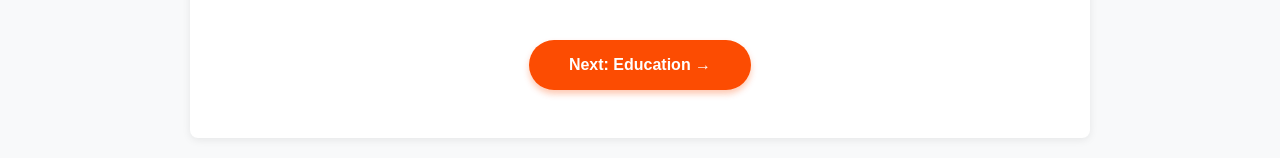
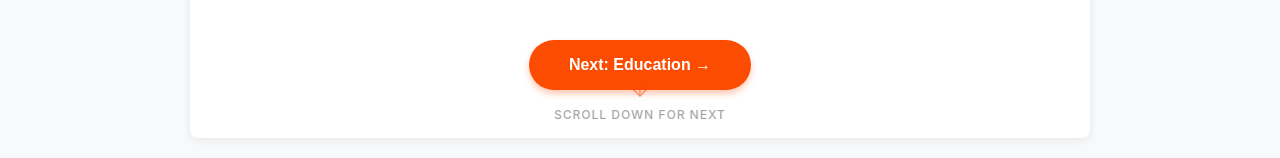
Before and after one commit to Jichuan14/jichuan14.github.io, a React (Vite) app: page / in a window 1280 px wide. Shown: the part 634-792 px from the top of the page. Built offline with nearby package versions, Linux system fonts and the light colour scheme.

Commit message:
update scrolling logic

```diff
--- a/src/App.css
+++ b/src/App.css
@@ -78,6 +78,7 @@
   max-height: calc(100vh - 250px);
   overflow-y: auto;
   scroll-behavior: smooth;
+  position: relative;
 }
 
 .content-section h2 {
@@ -93,6 +94,43 @@
   color: #000000;
   line-height: 1.8;
   margin-bottom: 1rem;
+}
+
+/* Section Transition Animations */
+.content-section {
+  transition: opacity 0.3s ease, transform 0.3s ease;
+  opacity: 1;
+  transform: translateY(0);
+}
+
+.content-section.fade-in {
+  animation: fadeInSlide 0.3s ease forwards;
+}
+
+.content-section.fade-out {
+  animation: fadeOutSlide 0.15s ease forwards;
+}
+
+@keyframes fadeInSlide {
+  from {
+    opacity: 0;
+    transform: translateY(20px);
+  }
+  to {
+    opacity: 1;
+    transform: translateY(0);
+  }
+}
+
+@keyframes fadeOutSlide {
+  from {
+    opacity: 1;
+    transform: translateY(0);
+  }
+  to {
+    opacity: 0;
+    transform: translateY(-20px);
+  }
 }
 
 /* About Me Styles */
@@ -206,6 +244,96 @@
   box-shadow: 0 2px 4px rgba(252, 76, 2, 0.3);
 }
 
+/* Scroll Hints */
+.scroll-hint {
+  position: absolute;
+  left: 50%;
+  transform: translateX(-50%);
+  display: flex;
+  flex-direction: column;
+  align-items: center;
+  gap: 0.5rem;
+  z-index: 10;
+  pointer-events: none;
+  animation: fadeInOut 2s ease-in-out infinite;
+  opacity: 0.6;
+}
+
+.scroll-hint-top {
+  top: 1rem;
+}
+
+.scroll-hint-bottom {
+  bottom: 1rem;
+}
+
+.scroll-hint-icon {
+  font-size: 1.5rem;
+  color: #FC4C02;
+  animation: bounce 1.5s ease-in-out infinite;
+  font-weight: 300;
+}
+
+.scroll-hint-text {
+  font-size: 0.75rem;
+  color: #666;
+  text-transform: uppercase;
+  letter-spacing: 1px;
+  font-weight: 500;
+  white-space: nowrap;
+}
+
+@keyframes fadeInOut {
+  0%, 100% {
+    opacity: 0.4;
+  }
+  50% {
+    opacity: 0.8;
+  }
+}
+
+@keyframes bounce {
+  0%, 100% {
+    transform: translateY(0);
+  }
+  50% {
+    transform: translateY(5px);
+  }
+}
+
+/* Gradient overlays for scroll hints */
+.main-content::before,
+.main-content::after {
+  content: '';
+  position: sticky;
+  left: 0;
+  right: 0;
+  height: 60px;
+  pointer-events: none;
+  z-index: 5;
+  transition: opacity 0.3s ease;
+}
+
+.main-content::before {
+  top: 0;
+  background: linear-gradient(to bottom, rgba(255, 255, 255, 0.95), rgba(255, 255, 255, 0));
+  opacity: 0;
+}
+
+.main-content::after {
+  bottom: 0;
+  background: linear-gradient(to top, rgba(255, 255, 255, 0.95), rgba(255, 255, 255, 0));
+  opacity: 0;
+}
+
+.main-content.scrollable-top::before {
+  opacity: 1;
+}
+
+.main-content.scrollable-bottom::after {
+  opacity: 1;
+}
+
 @media (max-width: 768px) {
   .name {
     font-size: 2.5rem;
--- a/src/App.jsx
+++ b/src/App.jsx
@@ -7,6 +7,9 @@ import Hobby from './components/Hobby'
 
 function App() {
   const [activeSection, setActiveSection] = useState('About Me')
+  const [isAnimating, setIsAnimating] = useState(false)
+  const [showScrollDownHint, setShowScrollDownHint] = useState(true)
+  const [showScrollUpHint, setShowScrollUpHint] = useState(false)
   const contentRef = useRef(null)
   const scrollTimeoutRef = useRef(null)
 
@@ -25,74 +28,89 @@ function App() {
   const goToNextSection = () => {
     const next = getNextSection(activeSection)
     if (next) {
+      setIsAnimating(true)
+      setTimeout(() => {
         setActiveSection(next)
+        setTimeout(() => setIsAnimating(false), 300)
+      }, 150)
     }
   }
 
   const goToPreviousSection = () => {
     const previous = getPreviousSection(activeSection)
     if (previous) {
+      setIsAnimating(true)
+      setTimeout(() => {
         setActiveSection(previous)
+        setTimeout(() => setIsAnimating(false), 300)
+      }, 150)
     }
+  }
+
+  const handleSectionChange = (newSection) => {
+    setIsAnimating(true)
+    setTimeout(() => {
+      setActiveSection(newSection)
+      setTimeout(() => setIsAnimating(false), 300)
+    }, 150)
+  }
+
+  // Update scroll hints based on scroll position
+  const updateScrollHints = () => {
+    const element = contentRef.current
+    if (!element) return
+
+    const { scrollTop, scrollHeight, clientHeight } = element
+    const maxScroll = scrollHeight - clientHeight
+    const isScrollable = maxScroll > 10
+    const hasNext = getNextSection(activeSection) !== null
+    const hasPrevious = getPreviousSection(activeSection) !== null
+
+    // Show scroll down hint if at top and (content is scrollable OR has next section)
+    setShowScrollDownHint(
+      scrollTop < 50 && (isScrollable || hasNext)
+    )
+
+    // Show scroll up hint if at bottom and has previous section
+    setShowScrollUpHint(
+      scrollTop + clientHeight >= scrollHeight - 50 && hasPrevious
+    )
   }
 
   // Reset scroll position when section changes
   useEffect(() => {
     if (contentRef.current) {
       contentRef.current.scrollTop = 0
+      // Use setTimeout to ensure DOM is updated
+      setTimeout(() => updateScrollHints(), 100)
     }
   }, [activeSection])
 
-  // Handle scroll detection
+  // Track scroll position for hints
+  useEffect(() => {
+    const handleScrollUpdate = () => {
+      updateScrollHints()
+    }
+
+    const contentElement = contentRef.current
+    if (contentElement) {
+      contentElement.addEventListener('scroll', handleScrollUpdate, { passive: true })
+      // Initial check after a short delay
+      setTimeout(() => updateScrollHints(), 100)
+      return () => {
+        contentElement.removeEventListener('scroll', handleScrollUpdate)
+      }
+    }
+  }, [activeSection])
+
+  // Handle scroll detection - only trigger on deliberate wheel scrolling past boundaries
   useEffect(() => {
     let isTransitioning = false
-    let lastScrollTop = 0
-
-    const handleScroll = () => {
-      if (isTransitioning) return
-
-      const element = contentRef.current
-      if (!element) return
-
-      const { scrollTop, scrollHeight, clientHeight } = element
-      const maxScroll = scrollHeight - clientHeight
-
-      // Check if content is scrollable
-      if (maxScroll <= 10) return
-
-      const scrollDirection = scrollTop > lastScrollTop ? 'down' : 'up'
-      lastScrollTop = scrollTop
-
-      // Scroll down - at bottom
-      if (scrollTop + clientHeight >= scrollHeight - 5) {
-        const next = getNextSection(activeSection)
-        if (next) {
-          isTransitioning = true
-          setActiveSection(next)
-          setTimeout(() => {
-            isTransitioning = false
-            if (contentRef.current) {
-              lastScrollTop = 0
-            }
-          }, 600)
-        }
-      }
-      // Scroll up - at top
-      else if (scrollTop <= 5 && scrollDirection === 'up') {
-        const previous = getPreviousSection(activeSection)
-        if (previous) {
-          isTransitioning = true
-          setActiveSection(previous)
-          setTimeout(() => {
-            isTransitioning = false
-            if (contentRef.current) {
-              contentRef.current.scrollTop = contentRef.current.scrollHeight
-              lastScrollTop = contentRef.current.scrollHeight
-            }
-          }, 100)
-        }
-      }
-    }
+    let scrollAccumulator = 0
+    let lastWheelTime = 0
+    let lastScrollDirection = null // Track last scroll direction
+    const SCROLL_THRESHOLD = 80 // Require 80px of scroll delta to trigger (easier to scroll)
+    const WHEEL_TIMEOUT = 300 // Reset accumulator if no wheel event for 300ms
 
     const handleWheel = (e) => {
       const element = contentRef.current
@@ -100,51 +118,116 @@ function App() {
 
       const { scrollTop, scrollHeight, clientHeight } = element
       const maxScroll = scrollHeight - clientHeight
+      const isContentScrollable = maxScroll > 10
 
-      if (maxScroll <= 10) return
+      const now = Date.now()
+      // More lenient boundary detection - allow 10px margin
+      const isAtBottom = isContentScrollable ? (scrollTop + clientHeight >= scrollHeight - 10) : true
+      const isAtTop = isContentScrollable ? (scrollTop <= 10) : true
 
-      // Scrolling down and at bottom
-      if (e.deltaY > 0 && scrollTop + clientHeight >= scrollHeight - 5) {
+      // Scrolling down - check if we should go to next section
+      if (e.deltaY > 0) {
+        // If content is scrollable, only trigger when at bottom
+        // If content is not scrollable, always allow scrolling down to next section
+        if (isAtBottom) {
+          // Reset accumulator if too much time passed or scrolling direction changed
+          if (now - lastWheelTime > WHEEL_TIMEOUT || lastScrollDirection === 'up') {
+            scrollAccumulator = 0
+          }
+
+          scrollAccumulator += e.deltaY
+          lastWheelTime = now
+          lastScrollDirection = 'down'
+
+          // Only prevent default and switch section if threshold is reached
+          if (scrollAccumulator >= SCROLL_THRESHOLD) {
             e.preventDefault()
             const next = getNextSection(activeSection)
             if (next) {
+              scrollAccumulator = 0
               isTransitioning = true
+              setIsAnimating(true)
+              setTimeout(() => {
                 setActiveSection(next)
                 setTimeout(() => {
                   isTransitioning = false
-            if (contentRef.current) {
-              lastScrollTop = 0
+                  setIsAnimating(false)
+                }, 300)
+              }, 150)
+            } else {
+              // No next section, don't prevent default
+              scrollAccumulator = 0
             }
-          }, 600)
+          } else {
+            // Prevent default to show resistance, but don't switch yet
+            e.preventDefault()
+          }
+        } else if (isContentScrollable) {
+          // Normal scrolling within content - reset accumulator
+          scrollAccumulator = 0
+          lastWheelTime = 0
+          lastScrollDirection = null
         }
       }
-      // Scrolling up and at top
-      else if (e.deltaY < 0 && scrollTop <= 5) {
+      // Scrolling up - check if we should go to previous section
+      else if (e.deltaY < 0) {
+        // If content is scrollable, trigger when at or near top
+        // If content is not scrollable, always allow scrolling up to previous section
+        if (isAtTop) {
+          // Reset accumulator if too much time passed or scrolling direction changed
+          if (now - lastWheelTime > WHEEL_TIMEOUT || lastScrollDirection === 'down') {
+            scrollAccumulator = 0
+          }
+
+          // Use absolute value to accumulate upward scroll the same way as downward
+          scrollAccumulator += Math.abs(e.deltaY)
+          lastWheelTime = now
+          lastScrollDirection = 'up'
+
+          // Only prevent default and switch section if threshold is reached
+          if (scrollAccumulator >= SCROLL_THRESHOLD) {
             e.preventDefault()
             const previous = getPreviousSection(activeSection)
             if (previous) {
+              scrollAccumulator = 0
               isTransitioning = true
+              setIsAnimating(true)
+              setTimeout(() => {
                 setActiveSection(previous)
                 setTimeout(() => {
                   isTransitioning = false
+                  setIsAnimating(false)
+                  // Set scroll to bottom of previous section if it's scrollable
                   if (contentRef.current) {
-              contentRef.current.scrollTop = contentRef.current.scrollHeight
-              lastScrollTop = contentRef.current.scrollHeight
+                    const prevElement = contentRef.current
+                    const prevMaxScroll = prevElement.scrollHeight - prevElement.clientHeight
+                    if (prevMaxScroll > 10) {
+                      prevElement.scrollTop = prevElement.scrollHeight
                     }
-          }, 100)
+                  }
+                }, 300)
+              }, 150)
+            } else {
+              // No previous section, don't prevent default
+              scrollAccumulator = 0
+            }
+          } else {
+            // Prevent default to show resistance, but don't switch yet
+            e.preventDefault()
+          }
+        } else if (isContentScrollable) {
+          // Normal scrolling within content - reset accumulator
+          scrollAccumulator = 0
+          lastWheelTime = 0
+          lastScrollDirection = null
         }
       }
     }
 
     const contentElement = contentRef.current
     if (contentElement) {
-      // Reset lastScrollTop when section changes
-      lastScrollTop = contentElement.scrollTop
-
-      contentElement.addEventListener('scroll', handleScroll, { passive: true })
       contentElement.addEventListener('wheel', handleWheel, { passive: false })
       return () => {
-        contentElement.removeEventListener('scroll', handleScroll)
         contentElement.removeEventListener('wheel', handleWheel)
       }
     }
@@ -154,7 +237,7 @@ function App() {
     <span key={section}>
       <button
         className={`breadcrumb-item ${activeSection === section ? 'active' : ''}`}
-        onClick={() => setActiveSection(section)}
+        onClick={() => handleSectionChange(section)}
       >
         {section}
       </button>
@@ -188,9 +271,21 @@ function App() {
       </header>
 
       <main className="main-content" ref={contentRef}>
-        <div className="content-section">
+        {showScrollUpHint && (
+          <div className="scroll-hint scroll-hint-top">
+            <div className="scroll-hint-icon">↑</div>
+            <span className="scroll-hint-text">Scroll up for previous</span>
+          </div>
+        )}
+        <div className={`content-section ${isAnimating ? 'fade-out' : 'fade-in'}`}>
           {renderSection()}
         </div>
+        {showScrollDownHint && (
+          <div className="scroll-hint scroll-hint-bottom">
+            <div className="scroll-hint-icon">↓</div>
+            <span className="scroll-hint-text">Scroll down for next</span>
+          </div>
+        )}
       </main>
     </div>
   )
```
Lines whose indentation alone changed are shown as unchanged.
